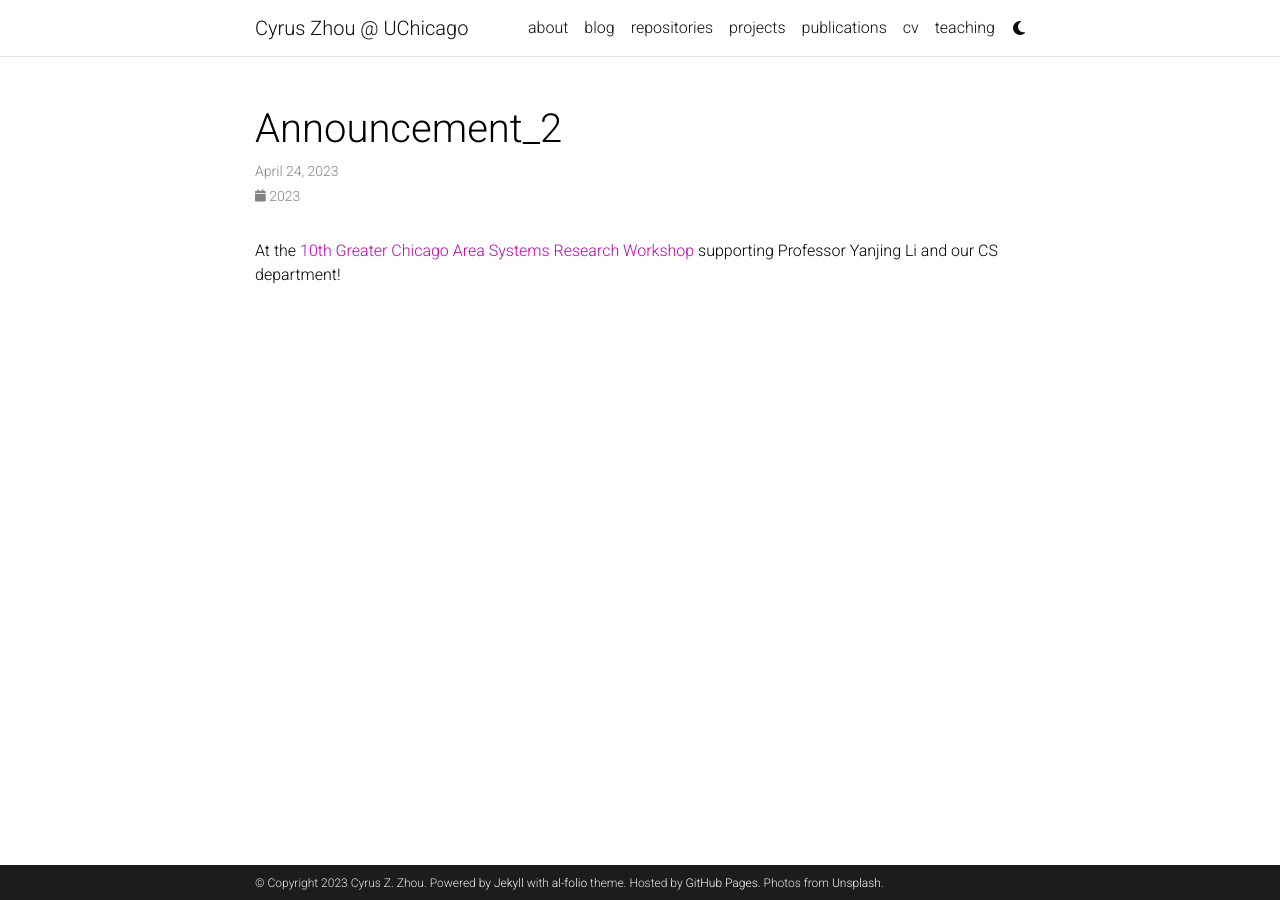
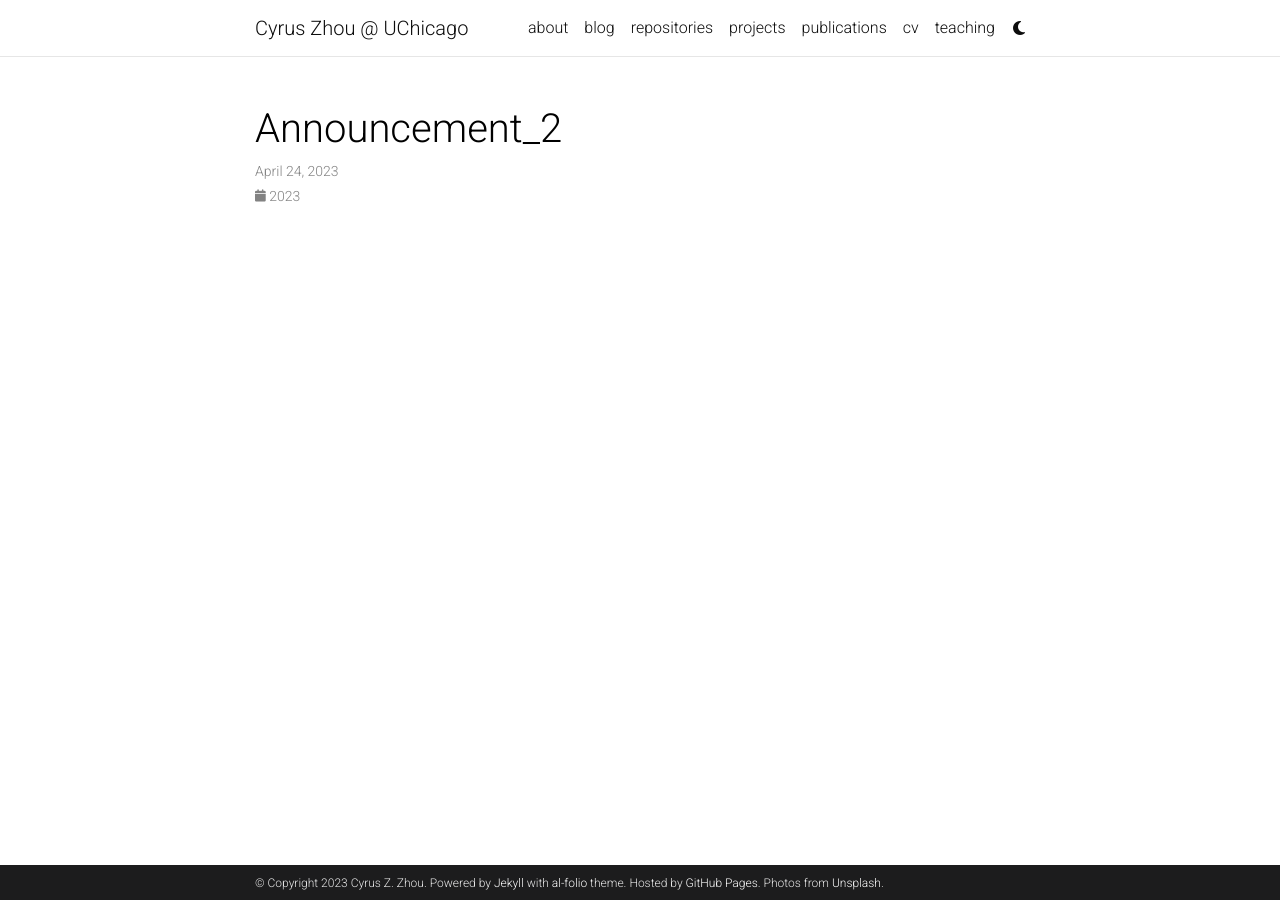
Before and after one commit to cyruszzhou/cyruszzhou.github.io, a Jekyll site: the page built from _news/announcement_2.md, in a window 1280 px wide. Built offline with Jekyll 4.4.1, drawn with Linux system fonts in a browser that asks for light colours; comment, search, counter and statistics services are not loaded; a style sheet for code colours, icons or effects is not loaded.

Commit message:
cleaning announcements

```diff
--- a/_news/announcement_2.md
+++ b/_news/announcement_2.md
@@ -4,5 +4,3 @@ date: 2023-04-24 07:59:00-0400
 inline: true
 related_posts: false
 ---
-
-At the <a href="https://gcasr.org/">10th Greater Chicago Area Systems Research Workshop</a> supporting Professor Yanjing Li and our CS department!
```
Also changed, not shown: _news/announcement_1.md (+0 -2 lines), _news/announcement_3.md (+0 -2 lines).
